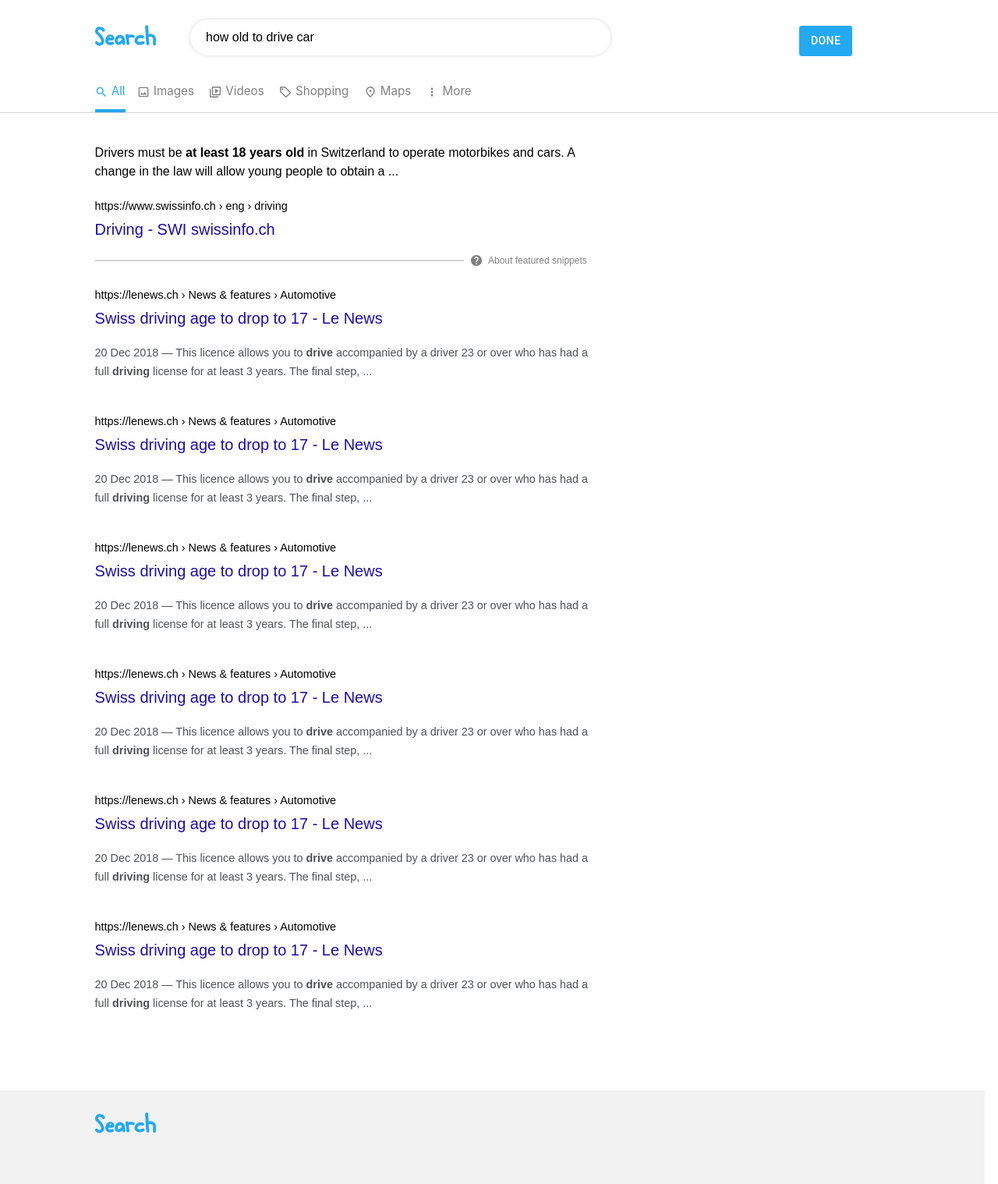
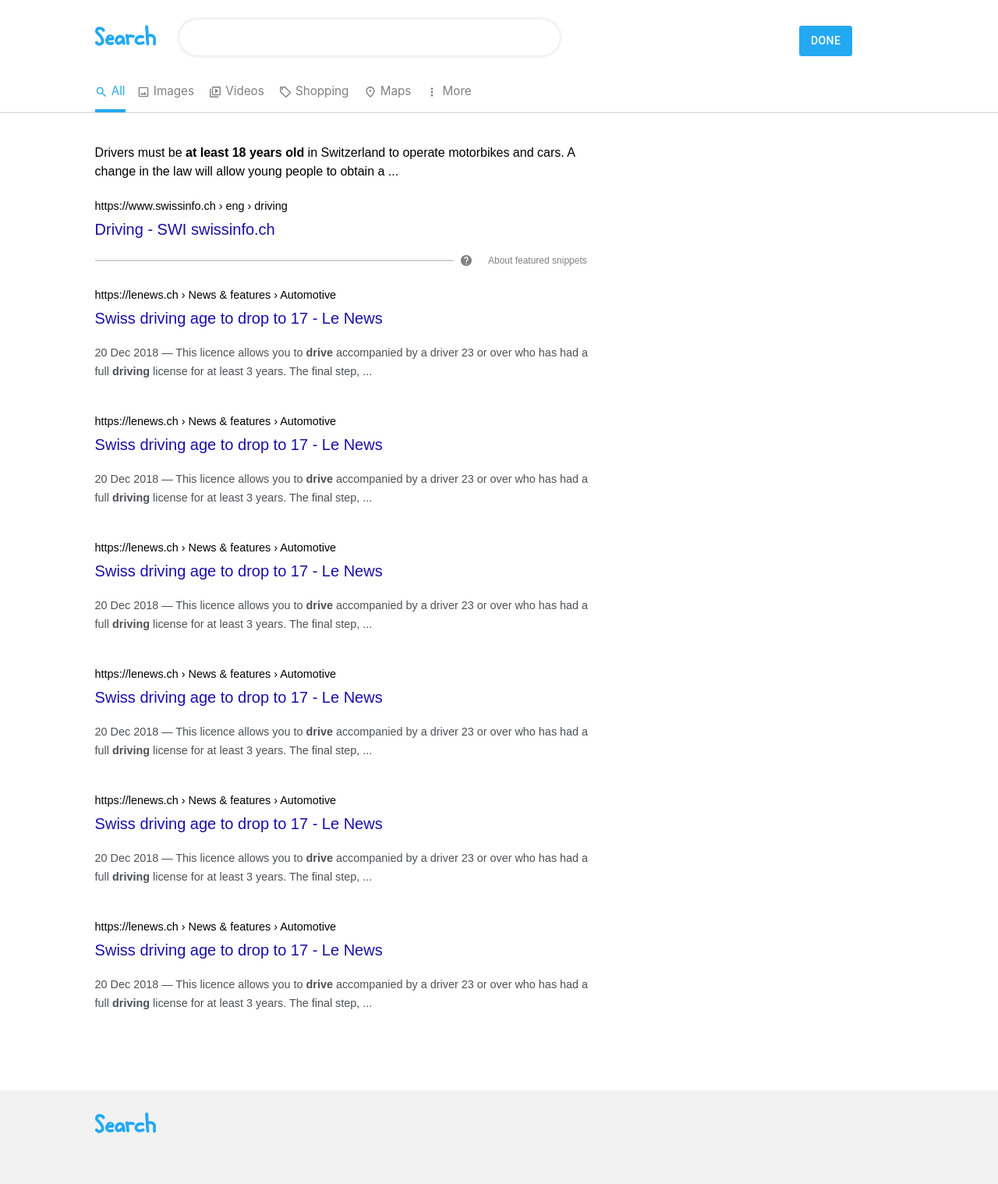
Before and after one commit to Davfon/results, a React (Create React App) app: page /search in a window 1280 px wide. Shown: the whole page at 78% size. Built offline with nearby package versions, Linux system fonts and the light colour scheme.

Commit message:
Add Time Tracking & Text File Download

```diff
--- a/package.json
+++ b/package.json
@@ -9,6 +9,7 @@
     "@testing-library/jest-dom": "^5.16.2",
     "@testing-library/react": "^12.1.3",
     "@testing-library/user-event": "^13.5.0",
+    "file-saver": "^2.0.5",
     "react": "^17.0.2",
     "react-dom": "^17.0.2",
     "react-router-dom": "^6.2.2",
--- a/src/Home.js
+++ b/src/Home.js
@@ -14,13 +14,17 @@ function Home() {
     inputField.addEventListener('keyup', function (event) {
       if (event.key === 'Enter') {
         event.preventDefault();
-        document.getElementById('searchButton').click();
+        localStorage.setItem('searchTerm', searchTerm);
+        if (document.getElementById('searchButton') != null) {
+          document.getElementById('searchButton').click();
+        }
       }
     });
   });
 
   const handleClick = (e) => {
     e.preventDefault();
+    localStorage.setItem('searchTerm', searchTerm);
     navigate('/search');
   }
 
--- a/src/Search.css
+++ b/src/Search.css
@@ -20,9 +20,6 @@
 }
 
 .App-footer {
-  width: 98.7vw;
-  height: 15vh;
-  background-color: #F2F2F2;
   display: flex;
   flex-direction: column;
   align-items: flex-start;
@@ -35,7 +32,7 @@
   margin-top: 20px;
   margin-bottom: 10px;
   margin-left: 9vw;
-  margin-right: 40px;
+  margin-right: 2vw;
 }
 
 .searchbar {
@@ -50,11 +47,10 @@
   display: flex;
   align-items: center;
   height: 26px;
+  width: 35vw;
   border: 0px solid lightgray;
   padding: 10px 20px;
   border-radius: 50px;
-  width: 39vw;
-  max-width: 560px;
   font-size: 16px;
   box-shadow: 0px 0px 5px lightgrey;
   cursor: default;
@@ -147,7 +143,8 @@ input:focus{
   text-align: left;
   margin-top: 2.5vh;
   margin-left: 9.5vw;
-  width: 50vw;
+  width: 650px;
+  max-width: 90%;
   height: fit-content;
   font-size: 1em;
   font-family: Arial;
@@ -180,7 +177,7 @@ input:focus{
 }
 
 .footnote-text {
-  margin-left: 1vw;
+  margin-left: 2vw;
   font-size: 0.75em;
   color: grey;
 }
@@ -199,7 +196,7 @@ input:focus{
 }
 
 .separation-line {
-  width: 37vw;
+  width: 36vw;
   height: 0.15vh;
   background-color: lightgrey;
 }
@@ -212,7 +209,8 @@ input:focus{
   text-align: left;
   margin-top: 2.5vh;
   margin-left: 9.5vw;
-  width: 50vw;
+  width: 650px;
+  max-width: 90%;
   height: fit-content;
   font-size: 1em;
   font-family: Arial;
@@ -226,6 +224,17 @@ input:focus{
   color: #4D5156;
 }
 
+.footer {
+  display: flex;
+  flex-direction: column;
+  align-items: flex-start;
+  justify-content: flex-start;
+  width: 100vw;
+  height: 15vh;
+  max-width:100%;
+  background-color: #F2F2F2;
+}
+
 .logo-footer {
   height: 50px;
   margin-top: 2vh;
--- a/src/Search.js
+++ b/src/Search.js
@@ -1,5 +1,5 @@
 import './Search.css';
-import React from 'react';
+import React, {useState} from 'react';
 import Logo from './assets/logo.png';
 import SearchIcon from '@mui/icons-material/Search';
 import ImageIcon from '@mui/icons-material/ImageOutlined';
@@ -9,17 +9,43 @@ import MapsIcon from '@mui/icons-material/FmdGoodOutlined';
 import MoreIcon from '@mui/icons-material/MoreVert';
 import HelpIcon from '@mui/icons-material/Help';
 import { Button } from '@mui/material';
+import { saveAs } from 'file-saver';
 
 function Search() {
+  const start = new Date();
+  const featuredLink = 'https://www.swissinfo.ch/eng/driving/29180148';
+  const firstLink = 'https://lenews.ch/2018/12/20/swiss-driving-age-to-drop-to-17';
+  const [featuredAmount, setFeaturedAmount] = useState(0);
+  const [firstAmount, setFirstAmount] = useState(0);
+
+  function endSearch(start) {
+    const end = new Date();
+    const data = 'Search Term: ' + localStorage.getItem('searchTerm') + '\nTotal Search Time in ms: ' + String(end.getTime() - start.getTime()) + '\nTime passed until clicked featured snippet in ms (0, if not clicked): ' + String(featuredAmount) + '\nTime passed until clicked first result in ms (0, if not clicked): ' + String(firstAmount);
+    var blob = new Blob([data], { type: "text/plain;charset=utf-8" });
+    saveAs(blob, "dynamic.txt");
+  }
+
+  function clickFeatured(start, featuredLink) {
+    const end = new Date();
+    setFeaturedAmount(end.getTime() - start.getTime());
+    window.open(featuredLink);
+  }
+
+  function clickFirst(start, firstLink) {
+    const end = new Date();
+    setFirstAmount(end.getTime() - start.getTime());
+    window.open(firstLink);
+  }
+
   return (
     <div className='App'>
       <div className='App-header'>
         <img className='logo' src={Logo} alt='' />
         <div className='searchbar'>
-          <input className='fake-input-field' id='inputField' value={"how old to drive car"} readOnly />
+          <input className='fake-input-field' id='inputField' value={localStorage.getItem('searchTerm')} readOnly />
         </div>
         <div className='done-container'>
-          <Button>Done</Button>
+          <Button onClick={() => endSearch(start)}>Done</Button>
         </div>
         <div className='tabs'>
           <div className='tab first-tab'>
@@ -66,8 +92,8 @@ function Search() {
           <p className='featured-text'>
           Drivers must be <b>at least 18 years old</b> in Switzerland to operate motorbikes and cars. A change in the law will allow young people to obtain a ...
           </p>
-          <div className='grey-link'> https://www.swissinfo.ch › eng › driving </div>
-          <div className='blue-link'> Driving - SWI swissinfo.ch </div>
+          <div className='grey-link' onClick={() => clickFeatured(start, featuredLink)} > https://www.swissinfo.ch › eng › driving </div>
+          <div className='blue-link' onClick={() => clickFeatured(start, featuredLink)} > Driving - SWI swissinfo.ch </div>
           <div className='footnote'>
             <div className='separation-line'/>
             <div className='help-icon'>
@@ -77,8 +103,8 @@ function Search() {
           </div>
         </div>
         <div className='search-result'>
-          <div className='grey-link'> https://lenews.ch › News & features › Automotive </div>
-          <div className='blue-link'> Swiss driving age to drop to 17 - Le News </div>
+          <div className='grey-link' onClick={() => clickFirst(start, firstLink)} > https://lenews.ch › News & features › Automotive </div>
+          <div className='blue-link' onClick={() => clickFirst(start, firstLink)} > Swiss driving age to drop to 17 - Le News </div>
           <p className='text'>
             20 Dec 2018 — This licence allows you to <b>drive</b> accompanied by a driver 23 or over who has had a full <b>driving</b> license for at least 3 years. The final step, ...
           </p>
@@ -120,7 +146,9 @@ function Search() {
         </div>
       </div>
       <div className='App-footer'>
-        <img className='logo-footer' src={Logo} alt='' />
+        <div className='footer'>
+          <img className='logo-footer' src={Logo} alt='' />
+        </div>
       </div>
     </div>
   )
```
Also changed, not shown: 1 other file (tests, documents, lock files or other folders).
